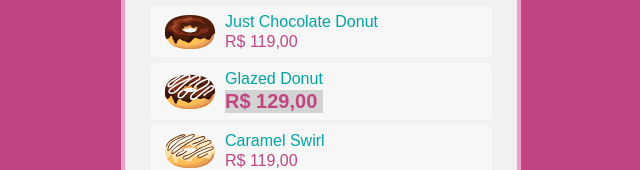
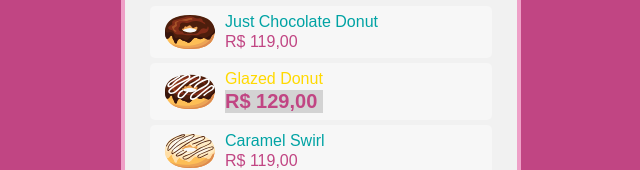
Before and after one commit to ZamurVedovatto/angular-ultimate-courses, an Angular app: page / in a window 1280 px wide. Shown: the part 161-331 px from the top of the page, without its empty margins (319-959 px from the left). Built offline with nearby package versions, Linux system fonts and the light colour scheme; a web font is replaced by a local one.

Commit message:
set [ngClass]

```diff
--- a/src/app/admin/components/donut-card/donut-card.component.html
+++ b/src/app/admin/components/donut-card/donut-card.component.html
@@ -4,7 +4,12 @@
   class="donut-card-icon"
 />
 <div>
-  <p class="donut-card-name">{{ donut.name }}</p>
+  <p
+    class="donut-card-name"
+    [ngClass]="{
+      'promo': donut.promo
+    }"
+    >{{ donut.name }}</p>
   <p
     class="donut-card-price"
     [ngStyle]="{
--- a/src/app/admin/components/donut-card/donut-card.component.scss
+++ b/src/app/admin/components/donut-card/donut-card.component.scss
@@ -13,6 +13,9 @@
     &-name {
       font-size: 16px;
       margin: 2px 0;
+      &.promo {
+        color: rgb(255, 217, 0);
+      }
     }
     &-price {
       font-size: 14px;
```
